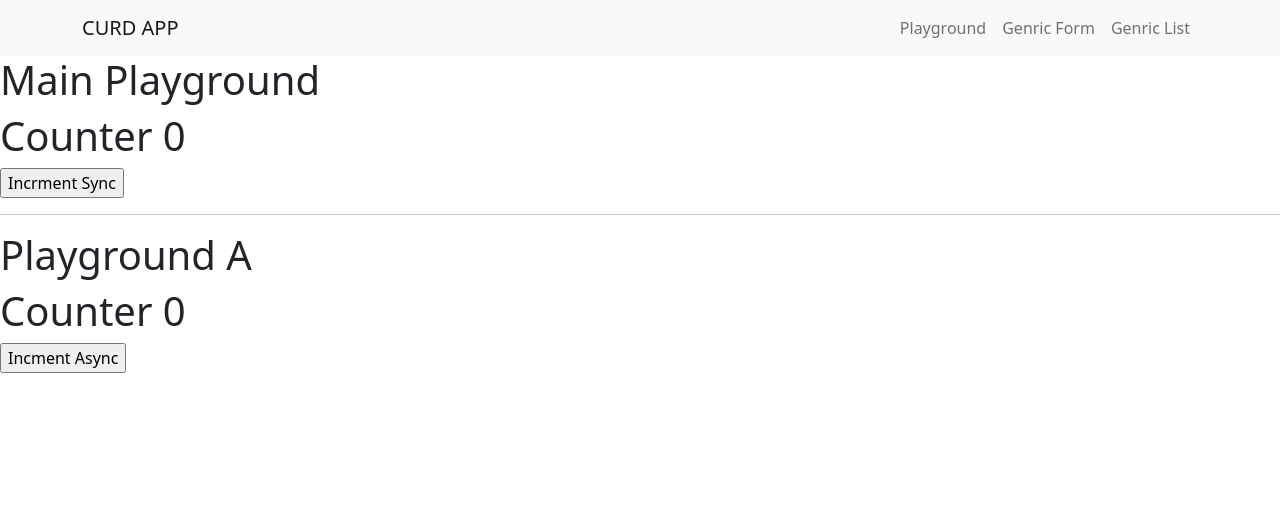
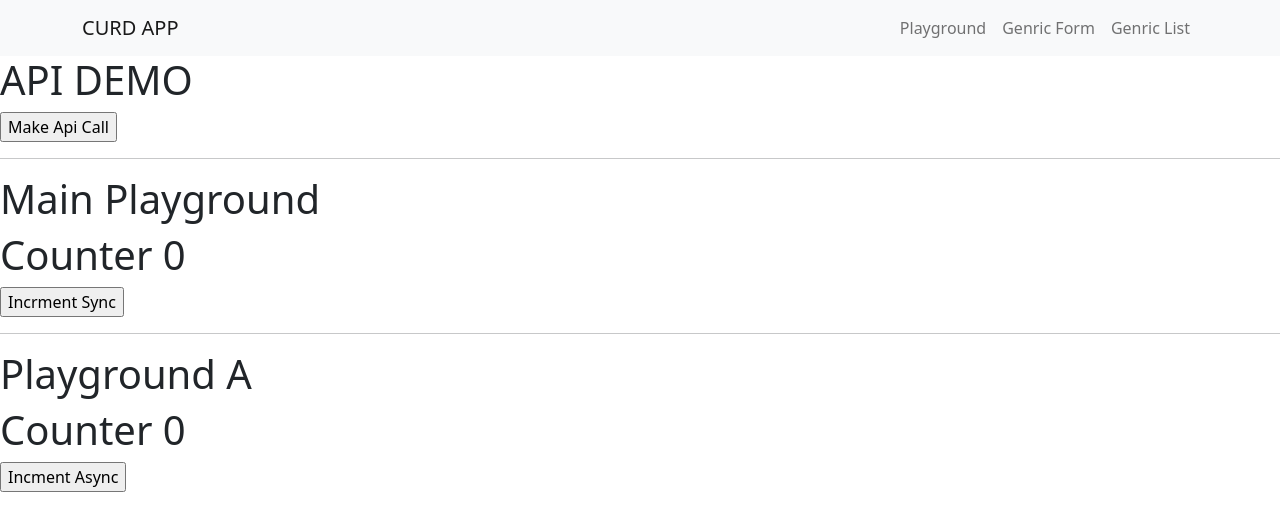
Before and after one commit to kodecdac/advday1, a React (Create React App) app: page /playground in a window 1280 px wide. Shown: the top 530 px of the page. Built offline with nearby package versions, Linux system fonts and the light colour scheme.

Commit message:
basic api call demo, axios, redux, react.

```diff
--- a/package.json
+++ b/package.json
@@ -7,6 +7,7 @@
     "@testing-library/jest-dom": "^5.16.5",
     "@testing-library/react": "^13.3.0",
     "@testing-library/user-event": "^13.5.0",
+    "axios": "^0.27.2",
     "bootstrap": "^5.2.0",
     "react": "^18.2.0",
     "react-bootstrap": "^2.5.0",
--- a/src/pages/Playground.js
+++ b/src/pages/Playground.js
@@ -1,5 +1,9 @@
 import { useDispatch, useSelector } from "react-redux";
-import { incrementCounter, incrementCounterAsync } from "../store/asyncslice";
+import {
+  getPostsApiCallAction,
+  incrementCounter,
+  incrementCounterAsync,
+} from "../store/asyncslice";
 
 function Playground() {
   let dispatch = useDispatch();
@@ -7,6 +11,9 @@ function Playground() {
 
   return (
     <div>
+      <PlaygrounApi />
+      <hr />
+
       <h1>Main Playground</h1>
       <h1>Counter {asyncStore?.counter}</h1>
       <input
@@ -17,6 +24,29 @@ function Playground() {
 
       <hr />
       <PlaygroundA />
+    </div>
+  );
+}
+
+function PlaygrounApi() {
+  let dispatch = useDispatch();
+  let { asyncStore } = useSelector((state) => state);
+
+  return (
+    <div>
+      <h1>API DEMO</h1>
+
+      <input
+        type="button"
+        value="Make Api Call"
+        onClick={() => dispatch(getPostsApiCallAction())}
+      />
+
+      {asyncStore.postList.map((item) => (
+        <div key={item.id} className="alert alert-primary">
+          {item.id} {item.body}
+        </div>
+      ))}
     </div>
   );
 }
--- a/src/store/asyncslice.js
+++ b/src/store/asyncslice.js
@@ -1,3 +1,4 @@
+import axios from "axios";
 import { createSlice } from "@reduxjs/toolkit";
 
 const asyncSlice = createSlice({
@@ -6,12 +7,17 @@ const asyncSlice = createSlice({
   // Data Member
   initialState: {
     counter: 0,
+    postList: [],
   },
 
   // Mmeber Function :: Sync Functions
   reducers: {
     incrementCounter: (state, action) => {
       state.counter += 100;
+    },
+
+    updatePostList: (state, action) => {
+      state.postList = action.payload;
     },
   },
 });
@@ -24,5 +30,14 @@ export const incrementCounterAsync = () => {
   };
 };
 
-export const { incrementCounter } = asyncSlice.actions;
+export const getPostsApiCallAction = () => {
+  return async (dispatch) => {
+    const url = `https://jsonplaceholder.typicode.com/posts`;
+    const response = await axios.get(url);
+
+    dispatch(updatePostList(response.data));
+  };
+};
+
+export const { incrementCounter, updatePostList } = asyncSlice.actions;
 export default asyncSlice.reducer;
```
Also changed, not shown: 1 other file (tests, documents, lock files or other folders).
